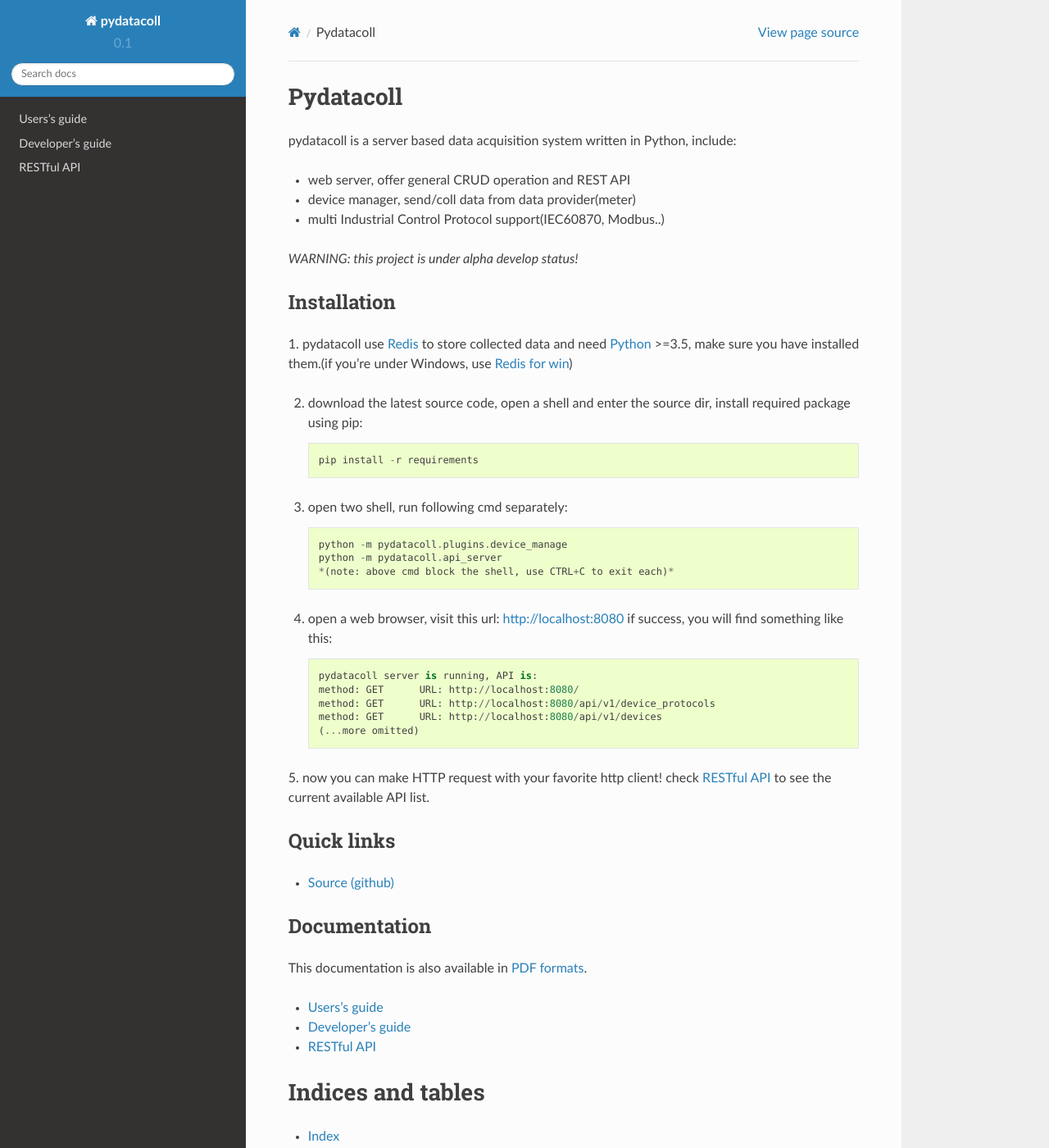
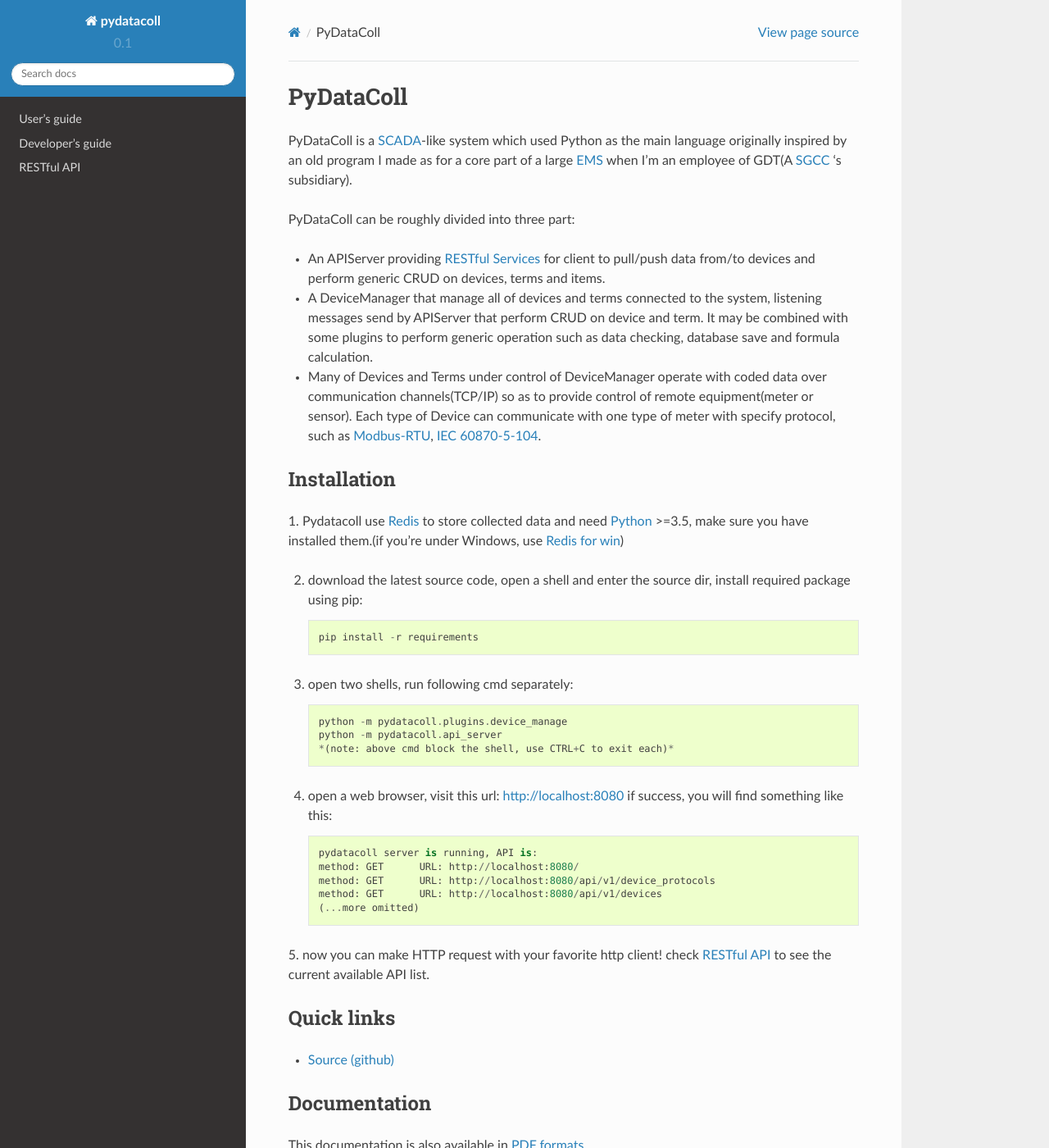
Before and after one commit to timercrack/pydatacoll, a Sphinx documentation site: the page built from docs/index.rst, in a window 1280 px wide and 1400 px high. Shown: the whole window at 82% size. Built offline with Sphinx 7.4.7 and the Read the Docs theme 2.0.0, drawn with Linux system fonts in a browser that asks for light colours; formulas are drawn with MathJax 3; some of the changed text lies outside the part shown.

Commit message:
add guide doc
add guide doc

```diff
--- a/docs/guide.rst
+++ b/docs/guide.rst
@@ -1,4 +1,6 @@
-Users's guide
--------------
+User's guide
+============
 
-not done yet:(
+.. toctree::
+
+   guide/intro
--- a/docs/index.rst
+++ b/docs/index.rst
@@ -3,28 +3,39 @@
    You can adapt this file completely to your liking, but it should at least
    contain the root `toctree` directive.
 
-Pydatacoll
+PyDataColl
 ==========
 
-pydatacoll is a server based data acquisition system written in Python, include:
+PyDataColl is a `SCADA <Ahttps://en.wikipedia.org/wiki/SCADA>`_-like system which used Python as the main language
+originally inspired by an old program I made as for a core part of a large
+`EMS <https://en.wikipedia.org/wiki/Energy_management_system>`_ when I'm an employee of GDT(A
+`SGCC <https://en.wikipedia.org/wiki/State_Grid_Corporation_of_China>`_ 's subsidiary).
 
-* web server, offer general CRUD operation and REST API
-* device manager, send/coll data from data provider(meter)
-* multi Industrial Control Protocol support(IEC60870, Modbus..)
+PyDataColl can be roughly divided into three part:
 
-*WARNING: this project is under alpha develop status!*
+* An APIServer providing `RESTful Services <https://en.wikipedia.org/wiki/Representational_state_transfer>`_
+  for client to pull/push data from/to devices and perform generic CRUD on devices, terms and items.
+
+* A DeviceManager that manage all of devices and terms connected to the system, listening messages send by APIServer
+  that perform CRUD on device and term. It may be combined with some plugins to perform generic operation such as
+  data checking, database save and formula calculation.
+
+* Many of Devices and Terms under control of DeviceManager operate with coded data over communication channels(TCP/IP)
+  so as to provide control of remote equipment(meter or sensor). Each type of Device can communicate with one type of
+  meter with specify protocol, such as `Modbus-RTU <https://en.wikipedia.org/wiki/Modbus>`_,
+  `IEC 60870-5-104 <https://en.wikipedia.org/wiki/IEC_60870-5>`_.
 
 Installation
 ------------
 
-1.  pydatacoll use `Redis <http://redis.io/download>`_ to store collected data and need `Python <https://www.python.org/downloads/>`_ >=3.5,
+1.  Pydatacoll use `Redis <http://redis.io/download>`_ to store collected data and need `Python <https://www.python.org/downloads/>`_ >=3.5,
 make sure you have installed them.(if you're under Windows, use `Redis for win <https://github.com/MSOpenTech/redis/releases/>`_)
 
 2.  download the latest source code, open a shell and enter the source dir, install required package using pip::
 
         pip install -r requirements
 
-3.  open two shell, run following cmd separately::
+3.  open two shells, run following cmd separately::
 
         python -m pydatacoll.plugins.device_manage
         python -m pydatacoll.api_server
```
Also changed, not shown: docs/guide/intro.rst (added, +21 -0 lines).
